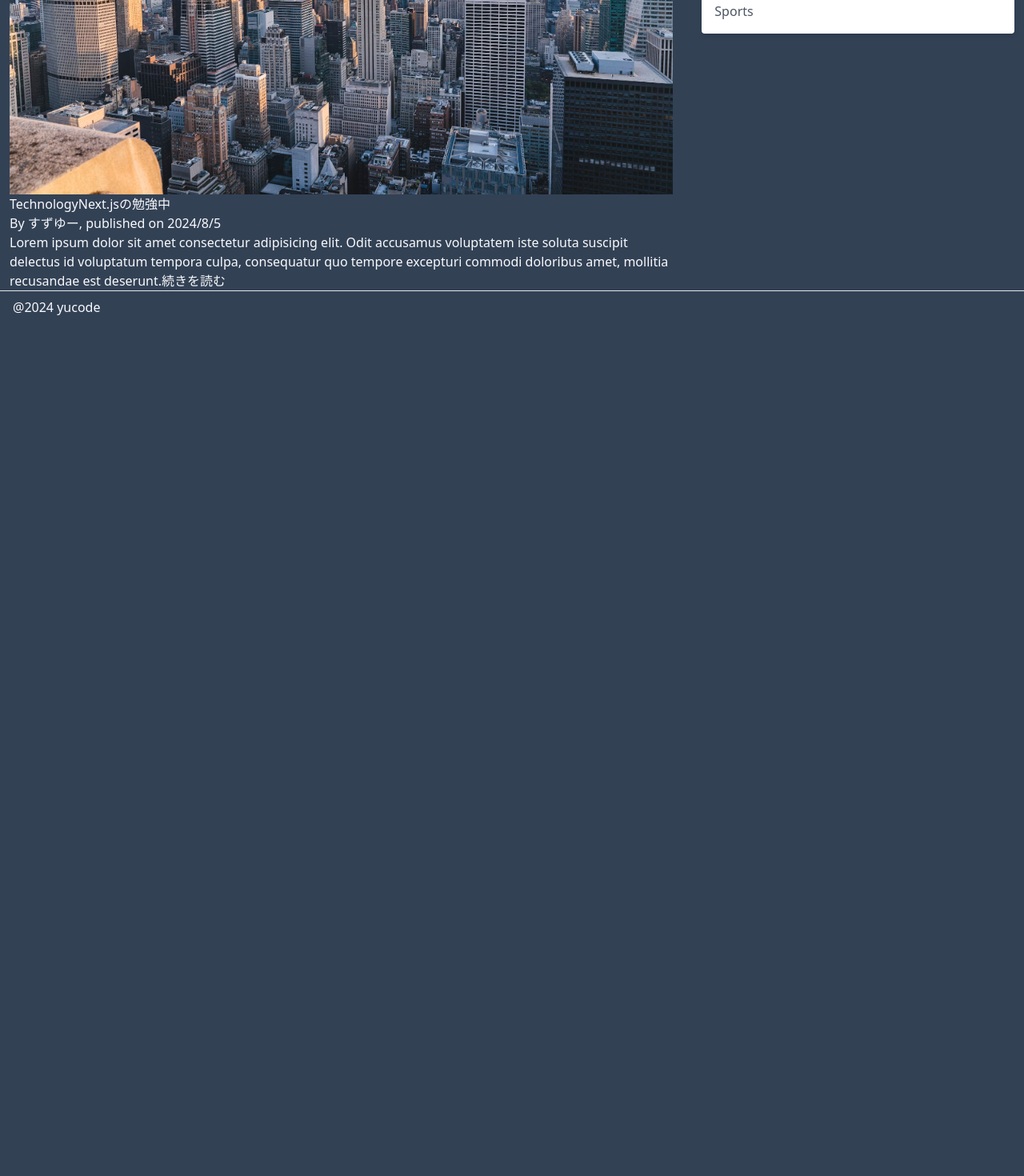
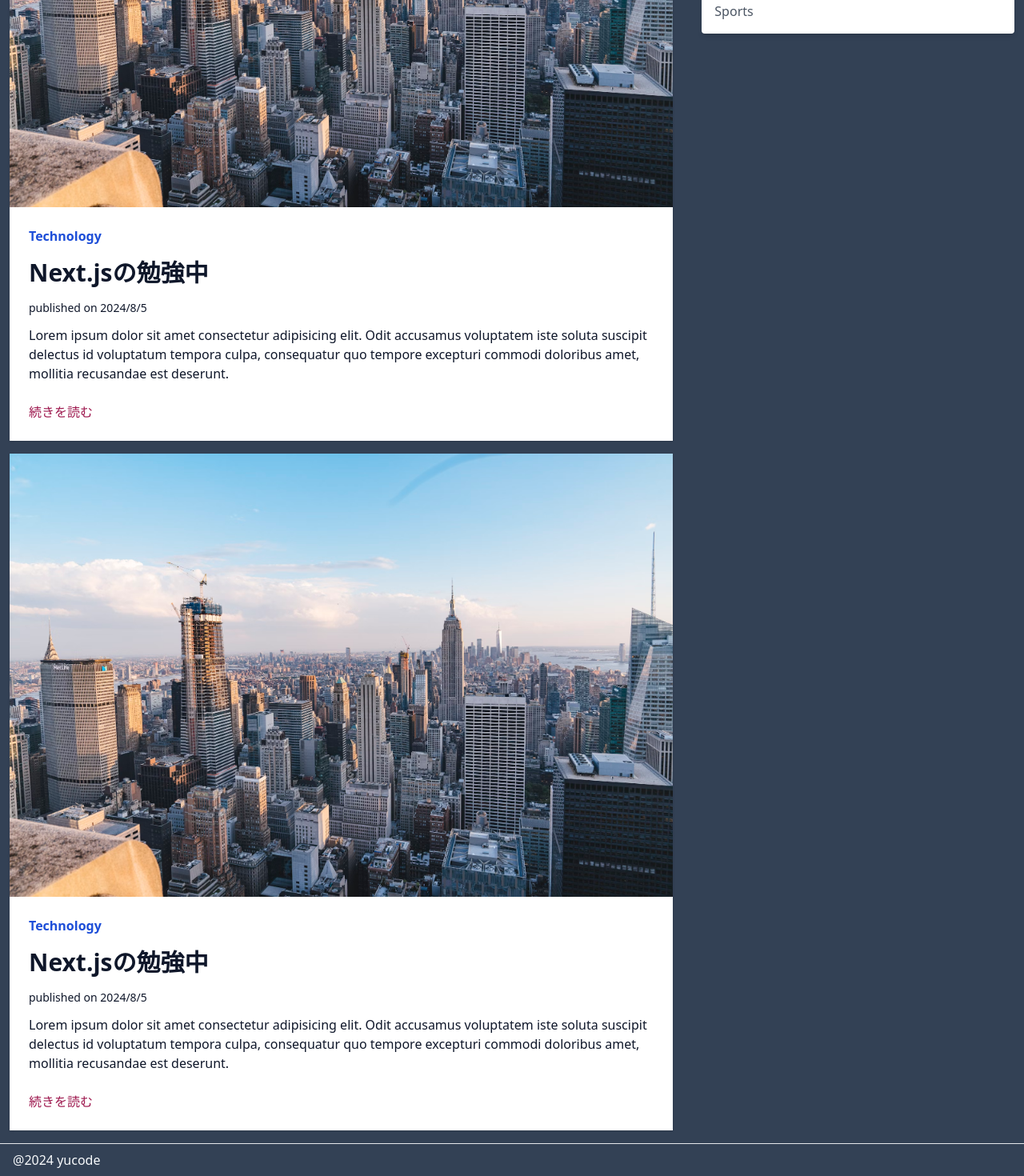
Before and after one commit to suzuyu0115/nextjs14-blog, a Next.js app: page / in a window 1280 px wide. Shown: the part 383-1853 px from the top of the page at 80% size. Before the commit the page ends 800 px from the top, so only its background shows below. Built offline with nearby package versions, Linux system fonts and the light colour scheme.

Commit message:
20. ブログ記事投稿一覧をHTMLとTailwindCSSで作ってみよう：その2

```diff
--- a/src/app/components/ArticleList.tsx
+++ b/src/app/components/ArticleList.tsx
@@ -5,8 +5,8 @@ import Image from 'next/image';
 const ArticleList = () => {
   return (
     <div>
-      <article>
-        <Link href='#'>
+      <article className='shadow my-4 flex flex-col'>
+        <Link href='#' className='hover:opacity-75'>
           <Image
             src='/sample.png'
             alt=''
@@ -14,14 +14,41 @@ const ArticleList = () => {
             height={300}
           />
         </Link>
-        <div>
-          <Link href="#">Technology</Link>
-          <Link href="#">Next.jsの勉強中</Link>
-          <p>By すずゆー, published on 2024/8/5</p>
-          <a href="#">
+        <div className='bg-white flex flex-col justify-start p-6'>
+          <Link href="#" className='text-blue-700 pb-4 font-bold'>
+            Technology
+          </Link>
+          <Link href="#" className='text-slate-900 text-3xl font-bold hover:text-gray-700 pb-4'>
+            Next.jsの勉強中
+          </Link>
+          <p className='text-sm pb-3 text-slate-900'>published on 2024/8/5</p>
+          <a href="#" className='text-slate-900 pb-6'>
             Lorem ipsum dolor sit amet consectetur adipisicing elit. Odit accusamus voluptatem iste soluta suscipit delectus id voluptatum tempora culpa, consequatur quo tempore excepturi commodi doloribus amet, mollitia recusandae est deserunt.
           </a>
-          <Link href='#'>続きを読む</Link>
+          <Link href='#' className='text-pink-800 hover:text-black'>続きを読む</Link>
+        </div>
+      </article>
+      <article className='shadow my-4 flex flex-col'>
+        <Link href='#' className='hover:opacity-75'>
+          <Image
+            src='/sample.png'
+            alt=''
+            width={1280}
+            height={300}
+          />
+        </Link>
+        <div className='bg-white flex flex-col justify-start p-6'>
+          <Link href="#" className='text-blue-700 pb-4 font-bold'>
+            Technology
+          </Link>
+          <Link href="#" className='text-slate-900 text-3xl font-bold hover:text-gray-700 pb-4'>
+            Next.jsの勉強中
+          </Link>
+          <p className='text-sm pb-3 text-slate-900'>published on 2024/8/5</p>
+          <a href="#" className='text-slate-900 pb-6'>
+            Lorem ipsum dolor sit amet consectetur adipisicing elit. Odit accusamus voluptatem iste soluta suscipit delectus id voluptatum tempora culpa, consequatur quo tempore excepturi commodi doloribus amet, mollitia recusandae est deserunt.
+          </a>
+          <Link href='#' className='text-pink-800 hover:text-black'>続きを読む</Link>
         </div>
       </article>
     </div>
```
